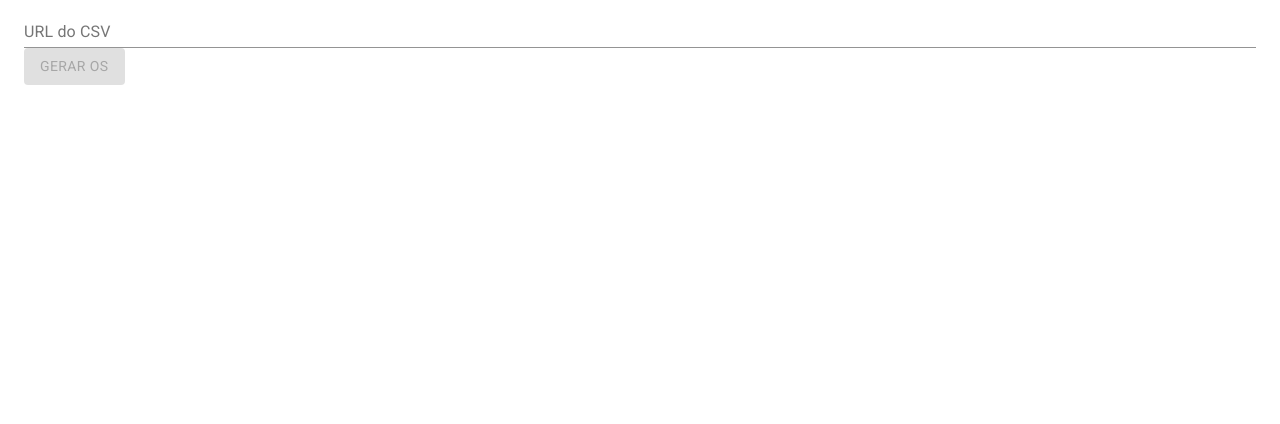
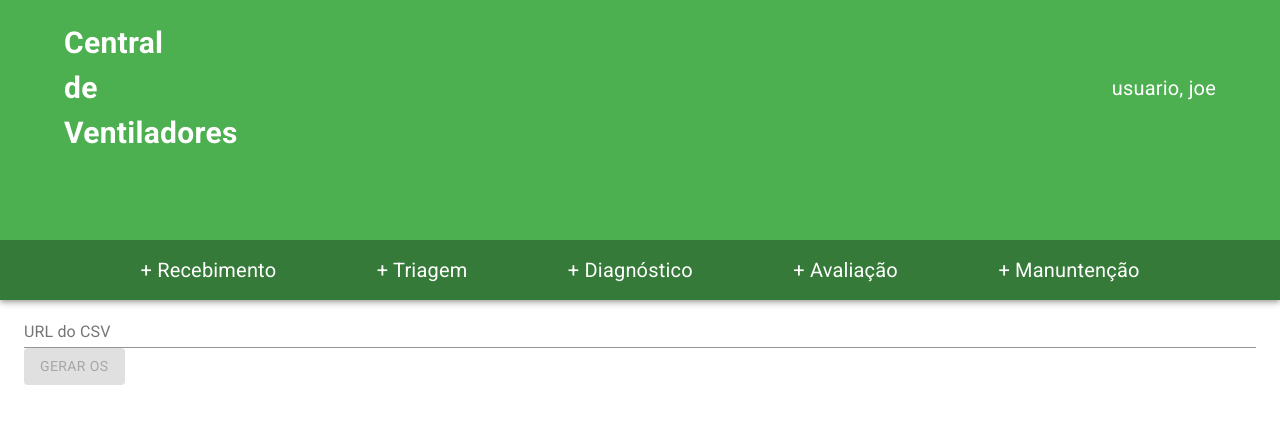
Before and after one commit to FeliciLab/gestao-ventiladores-front, a React (Create React App) app: page /osprinter in a window 1280 px wide. Shown: the top 424 px of the page. Built offline with nearby package versions, Linux system fonts and the light colour scheme.

Commit message:
#5 Criada pasta _layouts para criar o layout do projeto e ser reutilizado no sistema

```diff
--- a/src/App.js
+++ b/src/App.js
@@ -2,8 +2,10 @@ import React from "react";
 import "./global.css";
 import Routes from "./router";
 
-function App() {
-  return <Routes />;
+function App () {
+  return (
+    <Routes/>
+  );
 }
 
 export default App;
--- a/src/pages/Form/Checkout.js
+++ b/src/pages/Form/Checkout.js
@@ -144,45 +144,7 @@ export default function Checkout() {
   return (
     <React.Fragment>
       <CssBaseline />
-      <AppBar position="absolute" className={classes.appBar}>
-        <Toolbar className={classes.toolbar}>
-          <div className={classes.divTitle}>
-            <Typography className={classes.text} noWrap>
-              Central
-              <br /> de
-              <br /> Ventiladores
-            </Typography>
-          </div>
-          <div className={classes.divUser}>
-            <Typography className={classes.textUser} noWrap>
-              usuario, joe
-            </Typography>
-          </div>
-        </Toolbar>
-        <div className={classes.appBarFooter}>
-          <div className={classes.divTextFooter}>
-            <Typography className={classes.textFooter} noWrap>
-              + Recebimento
-            </Typography>
 
-            <Typography className={classes.textFooter} noWrap>
-              + Triagem
-            </Typography>
-
-            <Typography className={classes.textFooter} noWrap>
-              + Diagnóstico
-            </Typography>
-
-            <Typography className={classes.textFooter} noWrap>
-              + Avaliação
-            </Typography>
-
-            <Typography className={classes.textFooter} noWrap>
-              + Manuntenção
-            </Typography>
-          </div>
-        </div>
-      </AppBar>
 
       <main className={classes.layout}>
         <Paper className={classes.paper}>
--- /dev/null
+++ b/src/pages/OsPrinter/OsPrinter.js
@@ -0,0 +1,43 @@
+import Container from '@material-ui/core/Container';
+import TextField from '@material-ui/core/TextField'
+import Button from '@material-ui/core/Button';
+import Grid from '@material-ui/core/Grid'
+import googlePublishedWebCsvMapper from "../OsPrint/googlePublishedWebCsvMapper";
+import React from 'react';
+import {Redirect} from 'react-router-dom';
+
+const OsPrinter = () => {
+  const [csv, setName] = React.useState('');
+  const [url, setUrl] = React.useState('/osprint?url=' + csv);
+  const [toprint, setToprint] = React.useState(false);
+
+  const handleChange = (event) => {
+    setName(event.target.value);
+    setUrl(`/osprint?url=${event.target.value}`)
+    setToprint(true)
+  };
+
+  const abrirDocumentoOs = (e) => {
+    e.preventDefault();
+  };
+
+  if (toprint) {
+    return <Redirect to={url}/>
+  }
+
+  return (
+    <Container>
+      <Grid container>
+        <Grid item xs={12}>
+          <TextField id="url-csv" fullWidth label="URL do CSV" value={csv} onChange={handleChange}/>
+        </Grid>
+        <Grid item xs="auto">
+          <Button variant="contained" disabled={!toprint || csv === ''} onClick={abrirDocumentoOs}>Gerar OS</Button>
+        </Grid>
+      </Grid>
+
+    </Container>
+  )
+}
+
+export default OsPrinter
--- a/src/pages/OsPrinter/index.js
+++ b/src/pages/OsPrinter/index.js
@@ -1,43 +1,11 @@
-import Container from '@material-ui/core/Container';
-import TextField from '@material-ui/core/TextField'
-import Button from '@material-ui/core/Button';
-import Grid from '@material-ui/core/Grid'
-import googlePublishedWebCsvMapper from "../OsPrint/googlePublishedWebCsvMapper";
 import React from 'react';
-import {Redirect} from 'react-router-dom';
+import Layout from "../_layout/Layout";
+import OsPrinter from "./OsPrinter";
 
-const OsPrinter = () => {
-  const [csv, setName] = React.useState('');
-  const [url, setUrl] = React.useState('/osprint?url=' + csv);
-  const [toprint, setToprint] = React.useState(false);
-
-  const handleChange = (event) => {
-    setName(event.target.value);
-    setUrl(`/osprint?url=${event.target.value}`)
-    setToprint(true)
-  };
-
-  const abrirDocumentoOs = (e) => {
-    e.preventDefault();
-  };
-
-  if (toprint) {
-    return <Redirect to={url}/>
-  }
-
+export default function () {
   return (
-    <Container>
-      <Grid container>
-        <Grid item xs={12}>
-          <TextField id="url-csv" fullWidth label="URL do CSV" value={csv} onChange={handleChange}/>
-        </Grid>
-        <Grid item xs="auto">
-          <Button variant="contained" disabled={!toprint || csv === ''} onClick={abrirDocumentoOs}>Gerar OS</Button>
-        </Grid>
-      </Grid>
-
-    </Container>
+    <Layout>
+      <OsPrinter />
+    </Layout>
   )
 }
-
-export default OsPrinter
--- /dev/null
+++ b/src/pages/_layout/Footer.js
@@ -0,0 +1,7 @@
+import React from 'react'
+
+export default function Footer () {
+  return (
+    <div></div>
+  )
+}
--- /dev/null
+++ b/src/pages/_layout/Header.js
@@ -0,0 +1,107 @@
+import React from 'react'
+import Toolbar from "@material-ui/core/Toolbar";
+import Typography from "@material-ui/core/Typography";
+import AppBar from "@material-ui/core/AppBar";
+import {makeStyles} from "@material-ui/core/styles";
+
+const useStyles = makeStyles((theme) => ({
+  appBar: {
+    position: "relative",
+    height: 300,
+    background: "#4CAF50",
+  },
+  toolbar: {
+    marginTop: 20,
+    justifyContent: "space-between",
+    width: "auto",
+    marginLeft: theme.spacing(2),
+    marginRight: theme.spacing(2),
+    [theme.breakpoints.up(1200 + theme.spacing(2) * 2)]: {
+      width: 1200,
+      marginLeft: "auto",
+      marginRight: "auto",
+    },
+  },
+  appBarFooter: {
+    width: "100%",
+    background: "#357a38",
+    height: 60,
+    position: "absolute",
+    bottom: 0,
+  },
+  divTextFooter: {
+    height: 60,
+    justifyContent: "space-evenly",
+    display: "flex",
+    marginLeft: theme.spacing(2),
+    marginRight: theme.spacing(2),
+    [theme.breakpoints.up(1200 + theme.spacing(2) * 2)]: {
+      width: 1200,
+      marginLeft: "auto",
+      marginRight: "auto",
+    },
+    flexDirection: "row",
+  },
+  divTitle: {
+    flexDirection: "row",
+  },
+  textUser: {
+    fontSize: 20,
+  },
+  textFooter: {
+    fontSize: 20,
+    alignSelf: "center",
+  },
+  text: {
+    fontSize: 30,
+    color: "#fff",
+    fontWeight: "bold",
+  }
+}));
+export default function Header () {
+  const classes = useStyles();
+
+  return (
+    <header>
+      <AppBar position="absolute" className={classes.appBar}>
+        <Toolbar className={classes.toolbar}>
+          <div className={classes.divTitle}>
+            <Typography className={classes.text} noWrap>
+              Central
+              <br/> de
+              <br/> Ventiladores
+            </Typography>
+          </div>
+          <div className={classes.divUser}>
+            <Typography className={classes.textUser} noWrap>
+              usuario, joe
+            </Typography>
+          </div>
+        </Toolbar>
+        <div className={classes.appBarFooter}>
+          <div className={classes.divTextFooter}>
+            <Typography className={classes.textFooter} noWrap>
+              + Recebimento
+            </Typography>
+
+            <Typography className={classes.textFooter} noWrap>
+              + Triagem
+            </Typography>
+
+            <Typography className={classes.textFooter} noWrap>
+              + Diagnóstico
+            </Typography>
+
+            <Typography className={classes.textFooter} noWrap>
+              + Avaliação
+            </Typography>
+
+            <Typography className={classes.textFooter} noWrap>
+              + Manuntenção
+            </Typography>
+          </div>
+        </div>
+      </AppBar>
+    </header>
+  )
+}
--- /dev/null
+++ b/src/pages/_layout/Layout.js
@@ -0,0 +1,15 @@
+import React from 'react'
+import Header from "./Header";
+import Footer from "./Footer";
+
+export default function Layout (props) {
+  return (
+    <div>
+      <Header/>
+      {props.children}
+      <Footer/>
+    </div>
+
+  )
+
+}
```
